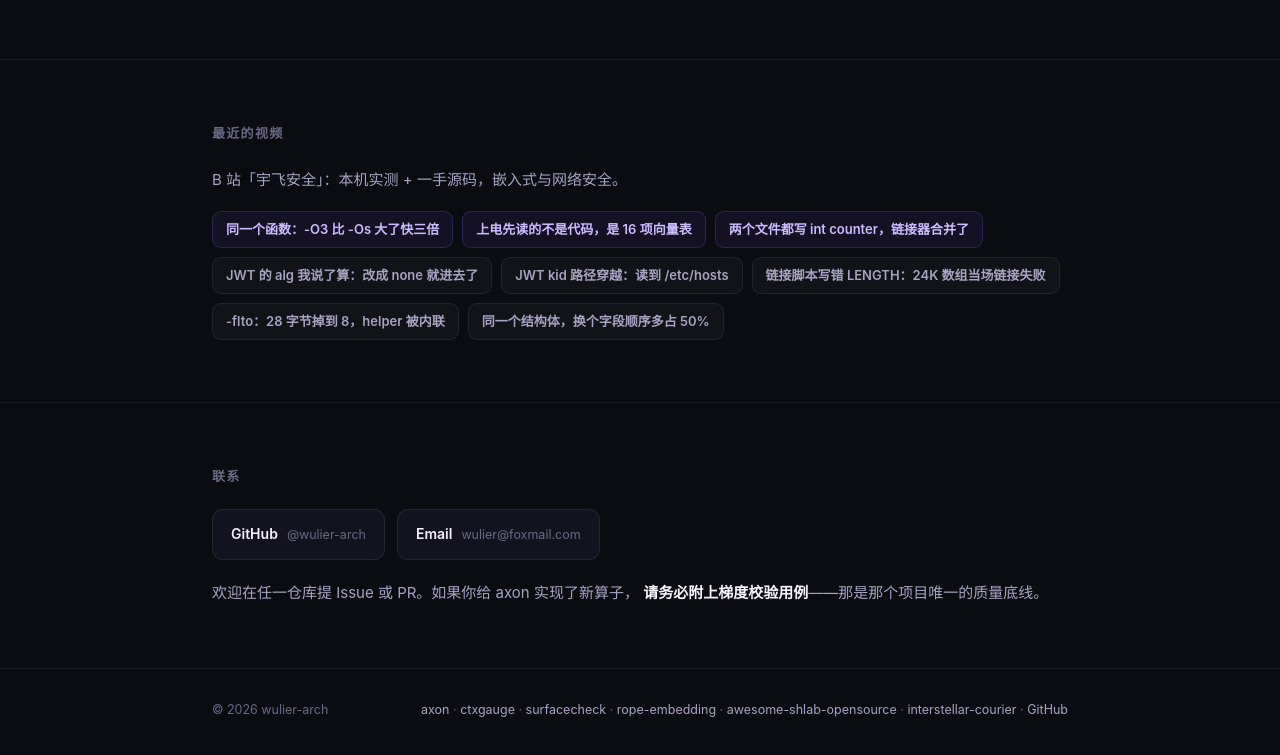
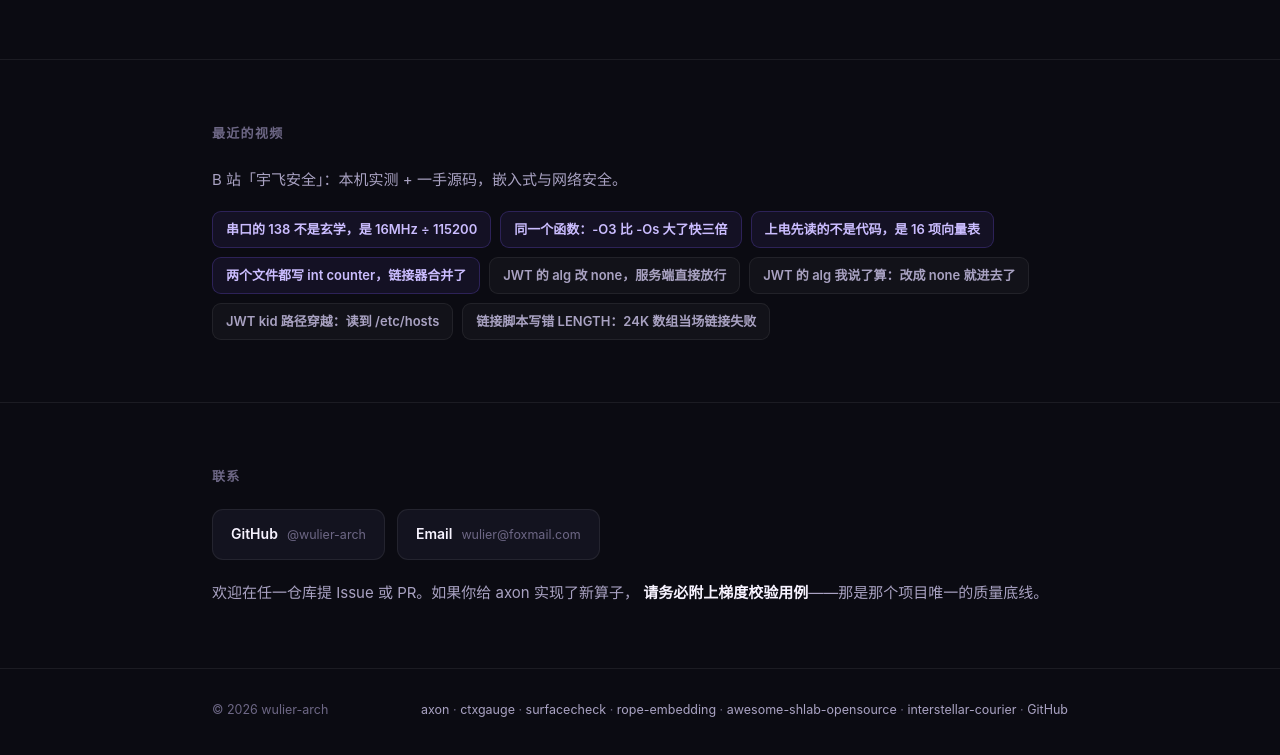
Before and after one commit to wulier-arch/wulier-arch.github.io, a plain HTML site: page index.html in a window 1280 px wide. Shown: the part 2759-3514 px from the top of the page. Drawn offline with Linux system fonts and the light colour scheme.

Commit message:
docs: 首页最近视频换成串口 138 这条

```diff
--- a/index.html
+++ b/index.html
@@ -358,14 +358,14 @@
           B 站「宇飞安全」：本机实测 + 一手源码，嵌入式与网络安全。
         </p>
         <div class="chips">
+          <a class="chip hi" href="https://www.bilibili.com/video/BV1w8ymzPExb">串口的 138 不是玄学，是 16MHz ÷ 115200</a>
           <a class="chip hi" href="https://www.bilibili.com/video/BV1EkyBzPE35">同一个函数：-O3 比 -Os 大了快三倍</a>
           <a class="chip hi" href="https://www.bilibili.com/video/BV1YuyBzdE18">上电先读的不是代码，是 16 项向量表</a>
           <a class="chip hi" href="https://www.bilibili.com/video/BV1E3ydzEEU7">两个文件都写 int counter，链接器合并了</a>
+          <a class="chip" href="https://www.bilibili.com/video/BV1iPyBzFErv">JWT 的 alg 改 none，服务端直接放行</a>
           <a class="chip" href="https://www.bilibili.com/video/BV1HYyBzgEDk">JWT 的 alg 我说了算：改成 none 就进去了</a>
           <a class="chip" href="https://www.bilibili.com/video/BV1qKy7zMEHz">JWT kid 路径穿越：读到 /etc/hosts</a>
           <a class="chip" href="https://www.bilibili.com/video/BV1Frsq6TEir">链接脚本写错 LENGTH：24K 数组当场链接失败</a>
-          <a class="chip" href="https://www.bilibili.com/video/BV1DSsM6MEn1">-flto：28 字节掉到 8，helper 被内联</a>
-          <a class="chip" href="https://www.bilibili.com/video/BV18dWB6QEw5">同一个结构体，换个字段顺序多占 50%</a>
         </div>
       </div>
     </section>
```
